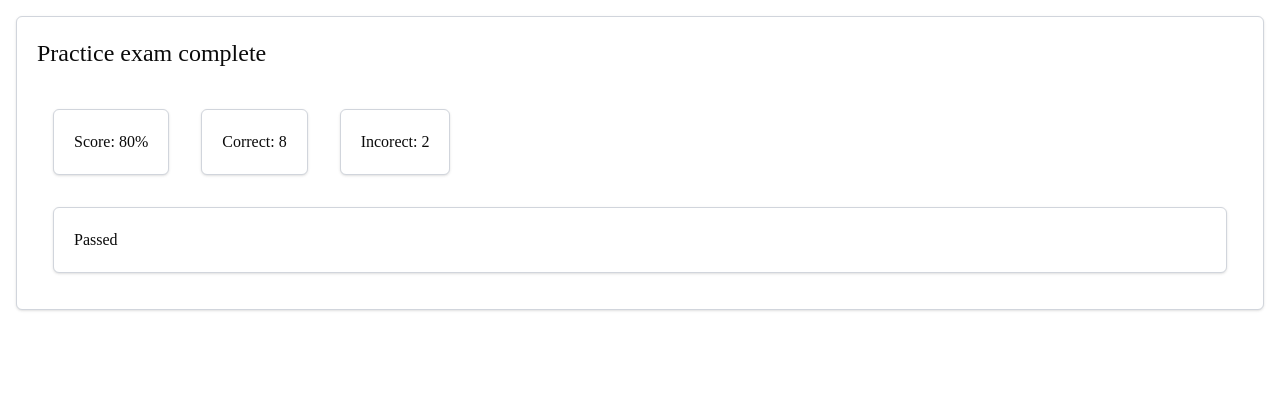
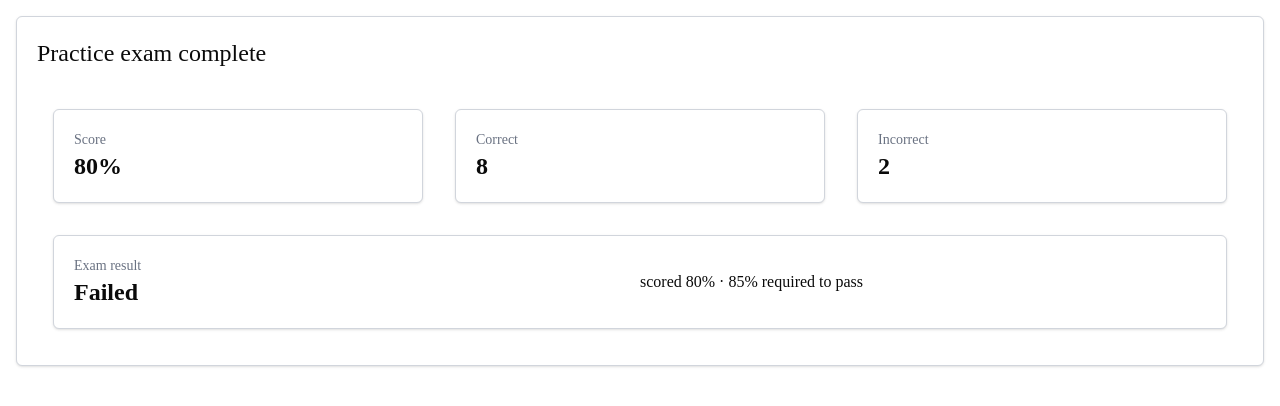
Before and after one commit to chingu-voyages/X02-team-01, a Next.js app in the folder frontend/: page / in a window 1280 px wide. Shown: the top 406 px of the page. Built offline with nearby package versions, Linux system fonts and the light colour scheme.

Commit message:
feat(result): update ResultCard styling and add fallback state

```diff
--- a/frontend/src/app/page.tsx
+++ b/frontend/src/app/page.tsx
@@ -11,7 +11,8 @@ export default function Home() {
             scorePercent={80}
             correctCount={8}
             incorrectCount={2}
-            isPassed
+            isPassed={false}
+            passingScorePercent={85}
           ></ResultCard>
         </div>
       </main>
--- a/frontend/src/features/exams/ResultCard.tsx
+++ b/frontend/src/features/exams/ResultCard.tsx
@@ -6,6 +6,7 @@ interface ResultCardProps {
   correctCount: number;
   incorrectCount: number;
   isPassed: boolean;
+  passingScorePercent?: number;
 }
 
 export default function ResultCard({
@@ -13,17 +14,51 @@ export default function ResultCard({
   correctCount,
   incorrectCount,
   isPassed,
+  passingScorePercent,
 }: ResultCardProps) {
+  if (scorePercent === undefined || scorePercent === null) {
+    return (
+      <Card>
+        <PageHeader title="Exam Result Unavailable" />
+        <p className="text-gray-500">Unable to load exam performance data.</p>
+      </Card>
+    );
+  }
+
   return (
     <div>
       <Card>
         <PageHeader title="Practice exam complete" />
         <div className="flex">
-          <Card>Score: {scorePercent}%</Card>
-          <Card>Correct: {correctCount}</Card>
-          <Card>Incorect: {incorrectCount}</Card>
+          <Card className="w-full flex flex-col">
+            <span className="text-sm text-gray-500">Score</span>{" "}
+            <span className="text-2xl font-bold">{scorePercent}%</span>
+          </Card>
+          <Card className="w-full flex flex-col">
+            <span className="text-sm text-gray-500">Correct</span>
+            <span className="text-2xl font-bold">{correctCount}</span>
+          </Card>
+          <Card className="w-full flex flex-col">
+            <span className="text-sm text-gray-500">Incorrect</span>
+            <span className="text-2xl font-bold">{incorrectCount}</span>
+          </Card>
         </div>
-        <Card>{isPassed ? "Passed" : "Failed"}</Card>
+        <Card className="flex items-center">
+          <div className="flex flex-col flex-1">
+            <span className="text-sm text-gray-500">Exam result</span>
+            <span
+              role="status"
+              aria-live="polite"
+              className="text-2xl font-bold"
+            >
+              {isPassed ? "Passed" : "Failed"}
+            </span>
+          </div>
+          <div className="flex-1">
+            scored {scorePercent}% <span aria-hidden="true">·</span>{" "}
+            {passingScorePercent}% required to pass
+          </div>
+        </Card>
       </Card>
     </div>
   );
```
